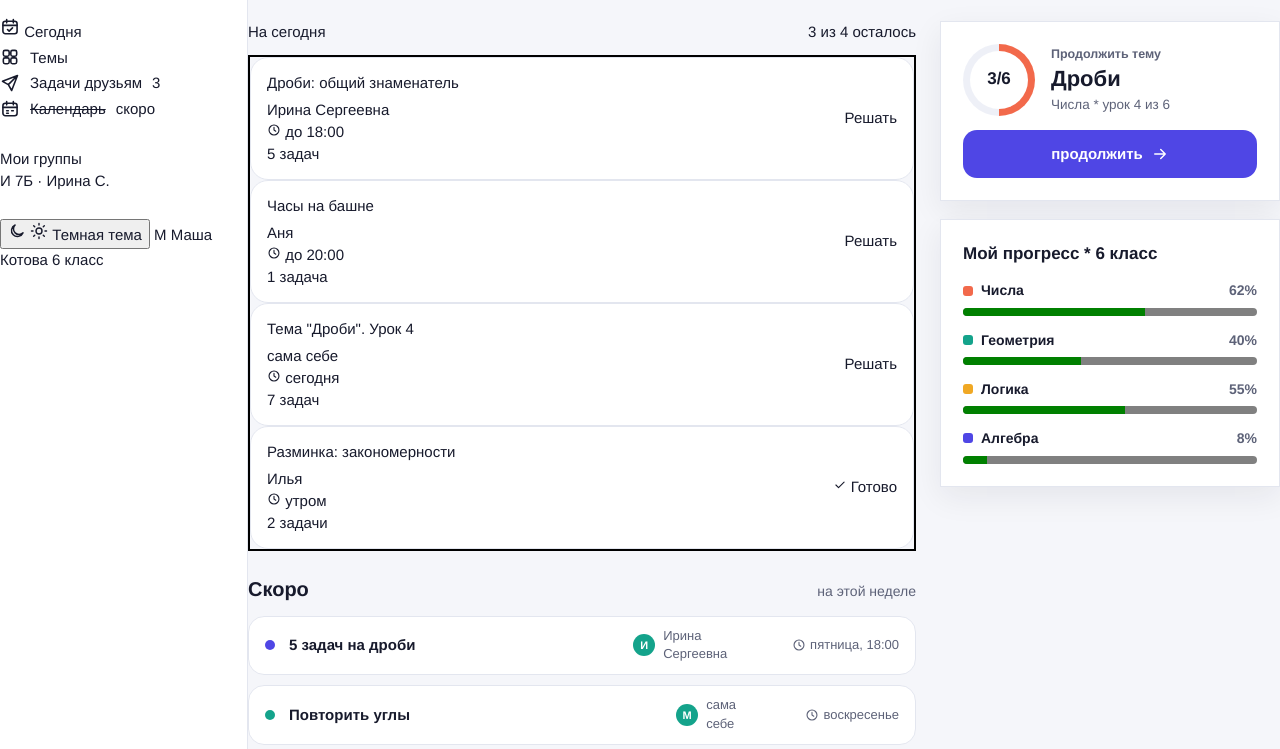
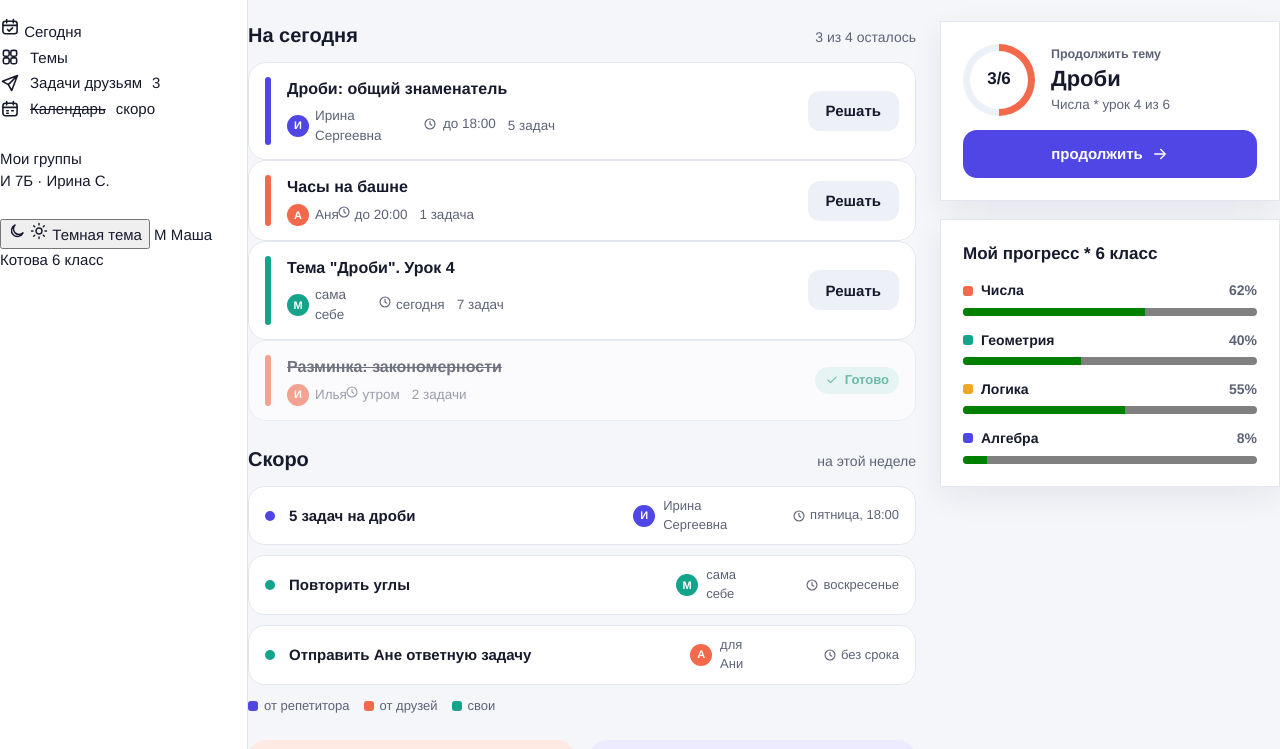
Before and after one commit to al-ek-sa/play, a plain HTML site: page front/html/index.html in a window 1280 px wide. Shown: the part 73-822 px from the top of the page. Drawn offline with nearby package versions, Linux system fonts and the light colour scheme.

Commit message:
feat: add the central part of the window

```diff
--- a/front/css/components.css
+++ b/front/css/components.css
@@ -153,6 +153,18 @@
   --accent: var(--friend);
 }
 
+.avatar--own {
+  --accent: var(--own);
+}
+
+body.dark .avatar {
+  color: var(--bg);
+}
+
+.avatar--teacher {
+  --accent: var(--teacher);
+}
+
 .avatar--l {
   flex-basis: 44px;
   height: 44px;
--- a/front/css/today.css
+++ b/front/css/today.css
@@ -117,7 +117,6 @@
 
 .task-list{
   gap: 10px;
-  border: 2px solid black;
 }
 
 .task {
@@ -137,6 +136,70 @@
   display: flex;
   flex-direction: column;
   gap: 6px;
+}
+
+.task__stripe {
+  flex: 0 0 6px;
+  align-self: stretch;
+  border-radius: 3px;
+  background: var(--accent);
+}
+
+.task__title {
+  font-size: 16px;
+  font-weight: 700;
+  overflow-wrap: anywhere;
+}
+
+.task__meta {
+  display: flex;
+  align-items: center;
+  flex-wrap: wrap;
+  gap: 6px 12px;
+  color: var(--muted);
+  font-size: 13.5px;
+}
+
+.task__meta-item {
+  display: inline-flex;
+  align-items: center;
+  gap: 6px;
+}
+
+.task__action {
+  display: inline-flex;
+  align-items: center;
+  height: 40px;
+  padding: 0 18px;
+  border-radius: 12px;
+  background: var(--surface-2);
+  font-weight: 700;
+  white-space: nowrap;
+  transition: background 0.15s ease;
+}
+
+.task__action:hover {
+  background: var(--line);
+}
+
+.task__status {
+  display: inline-flex;
+  align-items: center;
+  gap: 6px;
+  padding: 4px 10px;
+  border-radius: 999px;
+  background: var(--ok-soft);
+  color: var(--ok);
+  font-size: 13px;
+  font-weight: 700;
+}
+
+.task--done {
+  opacity: 0.6;
+}
+
+.task--done .task__title {
+  text-decoration: line-through;
 }
 
 .progress__title {
--- a/front/html/index.html
+++ b/front/html/index.html
@@ -183,100 +183,108 @@
       <div class="page__main">
         <section class="block" aria-labelledby="today-title">
           <header class="block__head">
-            <h2 id="today-title">На сегодня</h2>
-            <span>3 из 4 осталось</span>
+            <h2 id="today-title" class="block__title">На сегодня</h2>
+            <p class="block__note">3 из 4 осталось</p>
           </header>
 
           <ul class="task-list" role="list">
             <li>
-              <article class="task">
+              <article class="task task--teacher">
+                <span class="task__stripe" aria-hidden="true"></span>
                 <div class="task__body">
-                  <h3>Дроби: общий знаменатель</h3>
-                  <ul role="list">
-                    <li>
-                      <span>Ирина Сергеевна</span>
+                  <h3 class="task__title">Дроби: общий знаменатель</h3>
+                  <ul class="task__meta" role="list">
+                    <li class="task__meta-item">
+                      <span class="avatar avatar--teacher" aria-hidden="true">И</span>
+                      Ирина Сергеевна
                     </li>
                     <li>
-                      <span>
+                      <span class="task__meta-item">
                         <svg class="icon icon--s" aria-hidden="true" focusable="false"><use href="#i-clock"/>
                         </svg>
-                        <time>до 18:00</time>
+                        <time datetime="2026-10-01T18:00">до 18:00</time>
                       </span>
                     </li>
-                    <li>
+                    <li class="task__meta-item">
                       5 задач
                     </li>
                   </ul>
                 </div>
-                <a href="#">Решать</a>
+                <a class="task__action" href="#">Решать</a>
               </article>
             </li>
 
             <li>
-              <article class="task">
+              <article class="task task--friend">
+                <span class="task__stripe" aria-hidden="true"></span>
                 <div class="task__body">
-                  <h3>Часы на башне</h3>
-                  <ul role="list">
-                    <li>
-                      <span>Аня</span>
+                  <h3 class="task__title">Часы на башне</h3>
+                  <ul class="task__meta" role="list">
+                    <li class="task__meta-item">
+                      <span class="avatar avatar--friend">А</span>
+                      Аня
                     </li>
-                    <li>
+                    <li class="task__meta-item">
                       <span>
                         <svg class="icon icon--s" aria-hidden="true" focusable="false"><use href="#i-clock"/></svg>
-                        <time>до 20:00</time>
+                        <time datetime=2026-10-01T20:20"">до 20:00</time>
                       </span>
                     </li>
-                    <li>
+                    <li class="task__meta-item">
                       1 задача
                     </li>
                   </ul>
                 </div>
-                <a href="#">Решать</a>
+                <a class="task__action" href="#">Решать</a>
               </article>
             </li>
 
             <li>
-              <article class="task">
+              <article class="task task--own">
+                <span class="task__stripe" aria-hidden="true"></span>
                 <div class="task__body">
-                  <h3>Тема "Дроби". Урок 4</h3>
-                  <ul>
-                    <li>
-                      <span>сама себе</span>
+                  <h3 class="task__title">Тема "Дроби". Урок 4</h3>
+                  <ul class="task__meta" role="list">
+                    <li class="task__meta-item">
+                      <span class="avatar avatar--own">M</span>
+                      сама себе
                     </li>
-                    <li>
+                    <li class="task__meta-item">
                       <span>
                         <svg class="icon icon--s" aria-hidden="true" focusable="false"><use href="#i-clock"/></svg>
-                        <time>сегодня</time>
+                        <time datetime="2026-10-01">сегодня</time>
                       </span>
                     </li>
                     <li>
-                      <span>7 задач</span>
+                      <span class="task__meta-item">7 задач</span>
                     </li>
                   </ul>
                 </div>
-                <a href="#">Решать</a>
+                <a class="task__action" href="#">Решать</a>
               </article>
             </li>
 
             <li>
-              <article class="task">
+              <article class="task task--friend task--done">
+                <span class="task__stripe" aria-hidden="true"></span>
                 <div class="task__body">
-                  <h3>Разминка: закономерности</h3>
-                  <ul>
-                    <li>
-                      <span>Илья</span>
+                  <h3 class="task__title">Разминка: закономерности</h3>
+                  <ul class="task__meta" role="list">
+                    <li class="task__meta-item">
+                      <span class="avatar avatar--friend">И</span>
+                      Илья
                     </li>
-                    <li>
+                    <li class="task__meta-item">
                       <span><svg class="icon icon--s" aria-hidden="true" focusable="false"><use href="#i-clock"/></svg>
-                        <time>утром</time>
+                        <time datetime="2026-10-01T09:00">утром</time>
                       </span>
                     </li>
-                    <li>
+                    <li class="task__meta-item">
                       <span>2 задачи</span>
                     </li>
                   </ul>
                 </div>
-                <p>
+                <p class="task__status">
                   <svg class="icon icon--s" aria-hidden="true" focusable="false"><use href="#i-check"/></svg>
                   Готово
                 </p>
```
